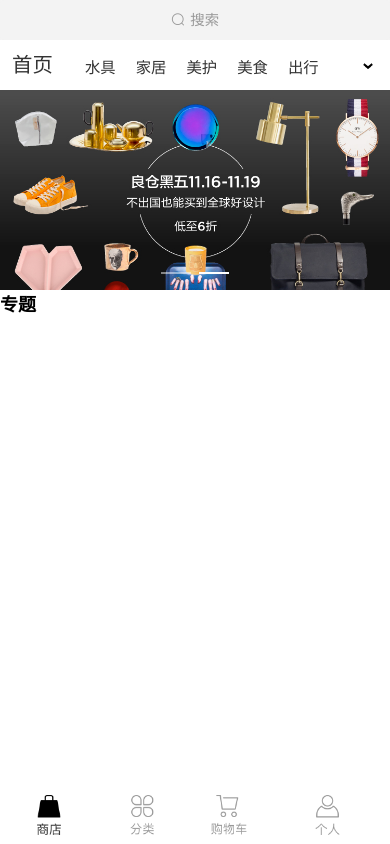
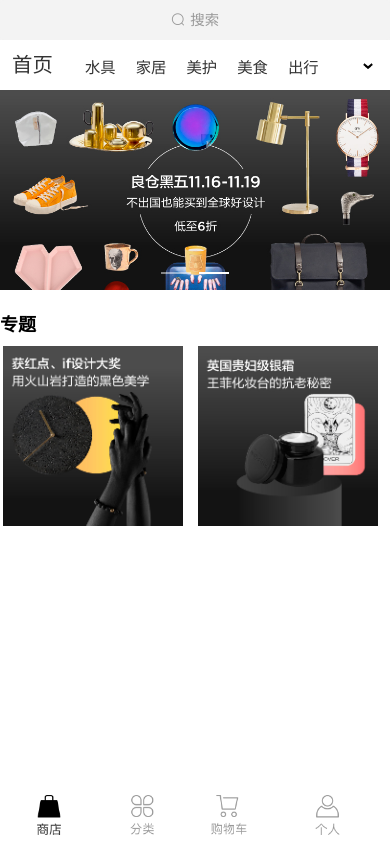
Before and after one commit to lnxrsdqc/GoodStoreHouse, a Vue app: page /#/Index in a window 390 px wide. Built offline with nearby package versions, Linux system fonts and the light colour scheme.

Commit message:
11/19 19:37

```diff
--- a/src/components/Index.vue
+++ b/src/components/Index.vue
@@ -20,15 +20,15 @@
   	<div class="second">
   		<div class="specialBenefit">
   			<el-row>
-		  		<el-col>
+		  		<el-col :span="24">
 		  			<div class="topick">专题</div>
 		  		</el-col>
 		  	</el-row>
-		  	<el-row>
-		  		<el-col>
+		  	<el-row class="topick-img">
+		  		<el-col :span="12" :gutter="20">
 		  			<div class="topick-img1"></div>
 		  		</el-col>
-		  		<el-col>
+		  		<el-col :span="12" :gutter="20">
 		  			<div class="topick-img2"></div>
 		  		</el-col>
 		  	</el-row>
@@ -73,17 +73,43 @@
 </script>
 
 <style scoped>
-    .Index{
-
-    }
     .Index .bannerImg{
     	width: 100%;
 	    height: auto;
 	    min-height: 190px;
 	    min-width: 320px;
     }
-    .Index .topick{
-    	font-size: 1.5rem;
-    	font-weight: bold;
+
+    @media only screen and (max-width:768px){
+    	.Index{
+    		max-height: 500px;
+    		overflow: hidden;
+    	}
+    	.Index .second{
+    		margin-top: 20px;
+    	}
+    	.Index .topick{
+	    	font-size: 1.5rem;
+	    	font-weight: bold;
+	    }
+	    .Index .topick-img>.el-col{
+	    	width: 50%;
+	    	height: 200px;
+	    	padding: 10px 3px;
+	    }
+	    .Index .topick-img1{
+	    	width: 100%;
+	    	height: 100%;
+	    	background-image: url("../assets/imgs/Index/middle-17.jpg");
+	    	background-repeat: no-repeat;
+	    	background-size: contain;
+	    }
+	    .Index .topick-img2{
+	    	width: 100%;
+	    	height: 100%;
+	    	background-image: url("../assets/imgs/Index/middle-18.jpg");
+	    	background-repeat: no-repeat;
+	    	background-size: contain;
+	    }
     }
 </style>
--- a/src/components/Shop.vue
+++ b/src/components/Shop.vue
@@ -67,6 +67,7 @@
     .Shop{
     	width:100%;
     	height:auto;
+    	padding:0 0px;
     }
     header{
     	z-index: 5;
```
